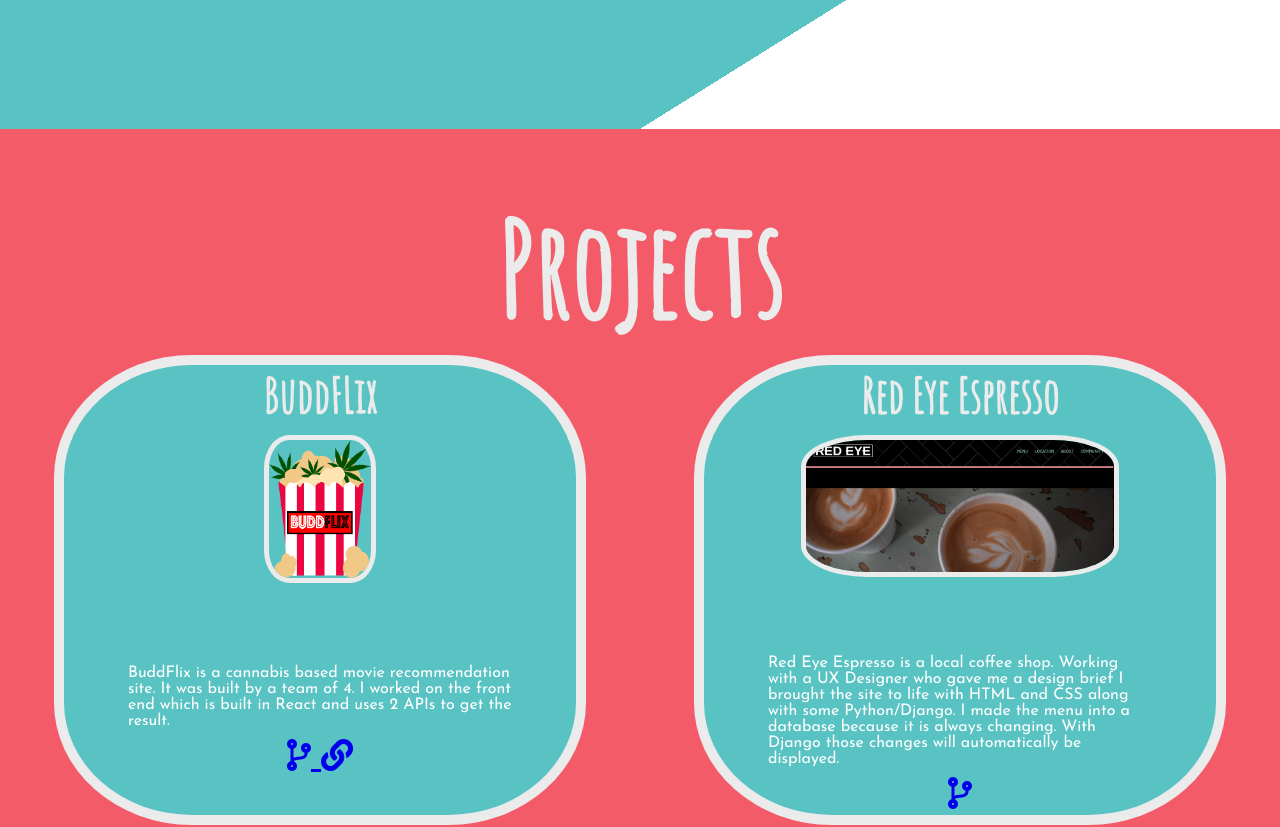
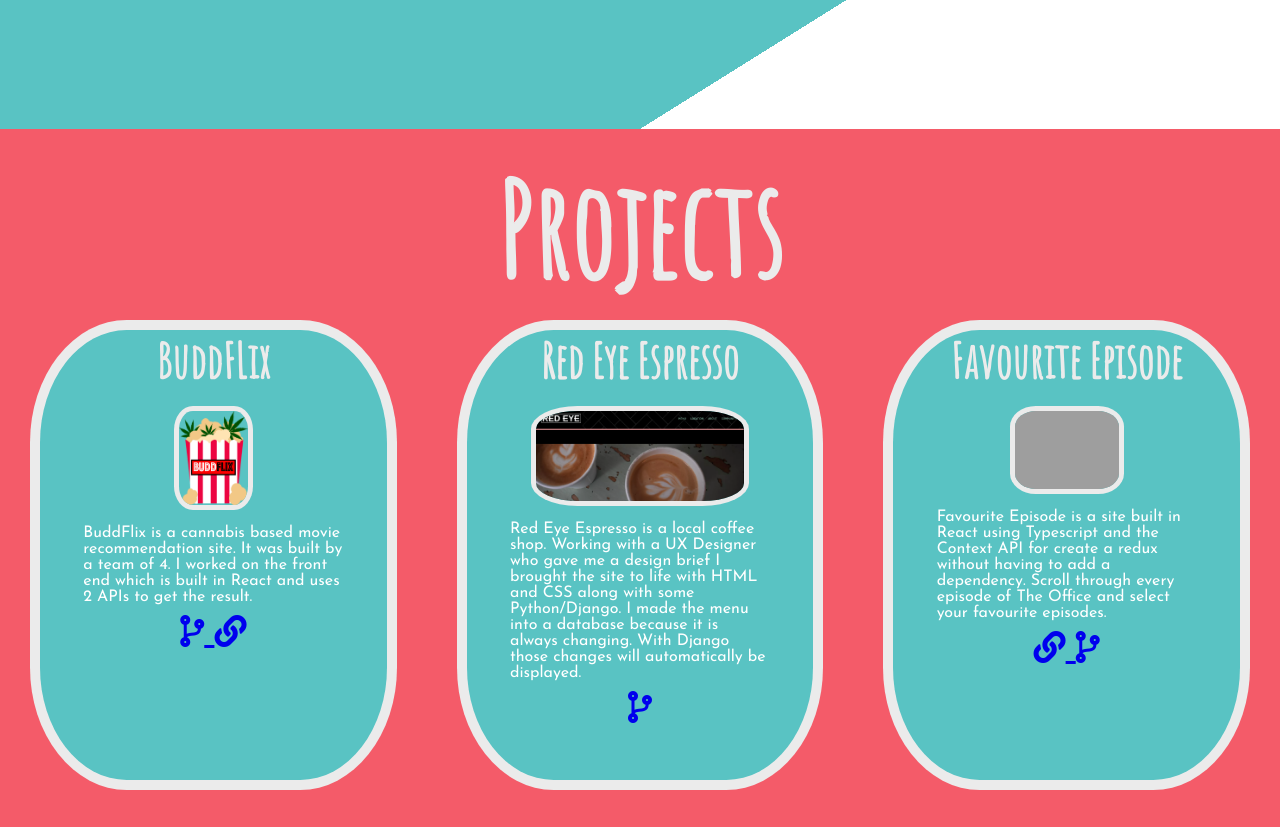
Before and after one commit to BenLardie/BenLardiePortfolio, a plain HTML site: page index.html in a window 1280 px wide. Shown: the part 1421-2248 px from the top of the page. Drawn offline with Linux system fonts and the light colour scheme; grey boxes are pictures that could not be loaded.

Commit message:
added new project and switched from grid to flex

```diff
--- a/index.html
+++ b/index.html
@@ -18,8 +18,7 @@
                 <a href="#home" class="navbar-brand">
                         Ben Lardie</a>
                 <ul>
-                        <li><a href="#about">About Me</a</li> <li><a href="#projects">Projects</a</li> <li><a
-                                                        href="#contact">Contact</a></li>
+                        <li><a href="#about">About Me</a</li> <li><a href="#projects">Projects</a</li> <li><a href="#contact">Contact</a></li>
                 </ul>
                 <button class="navbar-toggler">
                         <span></span>
@@ -65,16 +64,17 @@
                                 would like to work on.</p>
                 </div>
         </div>
-        <div id="projects">
-                <div class="project-title">
+        <div class="project-title">
                         <h1>Projects</h1>
                 </div>
+        <div id="projects">
+
                 <div class="project">
                         <div class="project-name">
                                 <h2>BuddFLix</h2>
                         </div>
                         <img src="images/logo.png" alt="buddflix" class="buddflix" />
-                        <div class="project-blurb-buddflix">
+                        <div class="project-blurb">
                                 <p>BuddFlix is a cannabis based movie recommendation site. It was built by a team of 4.
                                         I worked on the front end which is built in React and uses 2 APIs to get the
                                         result.</p>
@@ -94,7 +94,7 @@
                                 <h2>Red Eye Espresso</h2>
                         </div>
                         <img src="images/redeye.png" alt="redeye" class="redeye" />
-                        <div class="project-blurb-redeye">
+                        <div class="project-blurb">
                                 <p>Red Eye Espresso is a local coffee shop. Working
                                         with a UX Designer who gave me a design brief I brought the site to life with HTML
                                         and CSS along with some Python/Django.
@@ -102,6 +102,25 @@
                                         changes will automatically be displayed.</p>
                                 <div class="pro-links">
                                         <a href="https://github.com/BenLardie/coffee_shop_project" target="_blank">
+                                                <i class="fas fa-code-branch"></i>
+                                        </a>
+                                </div>
+                        </div>
+                </div>
+                <div class="project">
+                        <div class="project-name">
+                                <h2>Favourite Episode</h2>
+                        </div>
+                        <img src="https://res.cloudinary.com/teepublic/image/private/s--Ojs65aHy--/t_Resized%20Artwork/c_fit,g_north_west,h_1054,w_1054/co_ffffff,e_outline:53/co_ffffff,e_outline:inner_fill:53/co_bbbbbb,e_outline:3:1000/c_mpad,g_center,h_1260,w_1260/b_rgb:eeeeee/c_limit,f_jpg,h_630,q_90,w_630/v1507837182/production/designs/1967148_1.jpg" alt="office" class="office" />
+                        <div class="project-blurb">
+                                <p>Favourite Episode is a site built in React using Typescript and the Context API for create
+                                a redux without having to add a dependency. Scroll through every episode of The Office and select your favourite episodes.
+                                </p>
+                                <div class="pro-links">
+                                        <a href="https://favourite-episodes.herokuapp.com/" target="_blank">
+                                                <i class="fas fa-link"></i>
+                                        </a>
+                                        <a href="https://github.com/BenLardie/Favourite-Episode" target="_blank">
                                                 <i class="fas fa-code-branch"></i>
                                         </a>
                                 </div>
--- a/stlye.css
+++ b/stlye.css
@@ -185,90 +185,81 @@
 
 /* projects */
 
+
 #projects {
+  display: flex;
+  flex-direction: row;
+  flex-wrap: wrap;
+  width: 100%;
+  /* margin:0 -15px; */
   height: 800px;
   background: #f45b69;
-  display: grid;
-  grid-template-columns: 1fr 1fr;
 }
 
 .project-title {
   font-family: "Amatic SC", cursive;
   text-align: center;
   color: #ebebeb;
-  margin: 60px auto 0px;
   grid-column: 1/3;
   display: block;
   font-size: 4em;
   /* height: 100%; */
   width: 100%;
-  padding-bottom: 0;
+  padding-top: 20px;
+  padding-bottom: 20px;
   background: #f45b69;
 }
 
+
 .project {
+  display: flex;
+  flex-direction: column;
+  flex-basis: 100%;
+  flex: 1;
   background: #59c3c3;
-  /* display: grid; */
-  /* grid-template-columns: 1fr 1fr 1fr; */
-  position: relative;
-  margin: 20px auto 0;
-  max-width: 80%;
+  width: 50%;
   border-radius: 25%;
   box-shadow: 0 0 0 10px #ebebeb;
-  top: -60px;
+  height: auto;
+  margin: 0 40px;
 }
 
 .project-name {
   font-family: "Amatic SC", cursive;
   color: #ebebeb;
   text-align: center;
-  grid-column: 1/4;
-  grid-row: 1;
   display: block;
   font-size: 2em;
-  height: 100%;
-  padding-bottom: 0;
+  padding-bottom: 20px;
 }
 .redeye {
   max-width: 60%;
   padding: 0;
+  justify-content: center;
 }
 
 .buddflix {
   max-width: 25%;
 }
 
+.office {
+  max-width: 30%;
+}
+
 .project img {
-  position: absolute;
-  top: 75px;
   display: block;
   margin: 0 auto;
-  left: 0;
-  right: 0;
   border-radius: 20%;
   box-shadow: 0 0 0 5px #ebebeb;
+  justify-content: center;
 }
 
-.project-blurb-redeye {
-  position: relative;
-  top: -140px;
+.project-blurb {
   max-width: 75%;
   margin: 0 auto;
-  left: 0;
-  right: 0;
   color: white;
   font-family: "Josefin Sans", sans-serif;
-}
-
-.project-blurb-buddflix {
-  position: relative;
-  top: -105px;
-  max-width: 75%;
-  margin: 0 auto;
-  left: 0;
-  right: 0;
-  color: white;
-  font-family: "Josefin Sans", sans-serif;
+  padding-top: 20px;
 }
 
 .pro-links {
```
